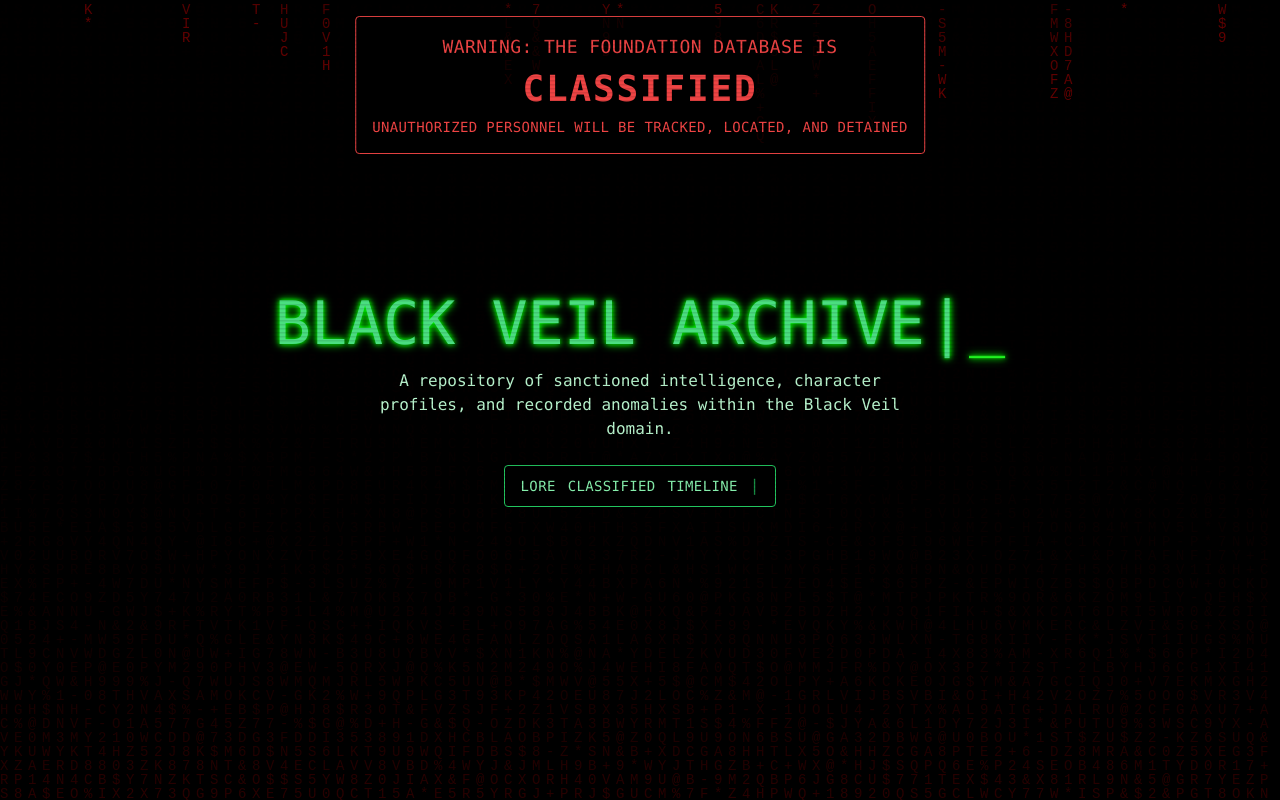
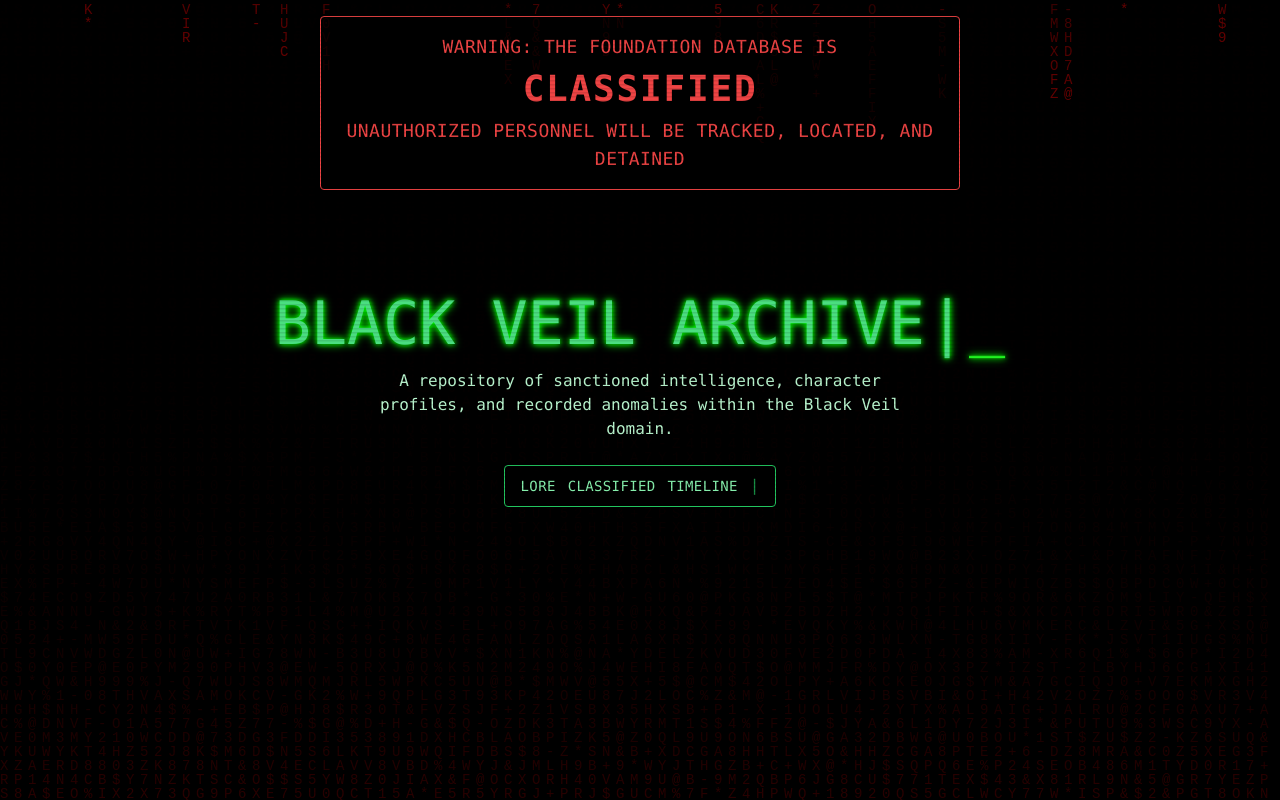
Before and after one commit to I-Am-Fox/BV-Foundation-Core, a Next.js app: page / in a window 1280 px wide. Built offline with nearby package versions, Linux system fonts and the light colour scheme.

Commit message:
Fixed deployment issues with ESLint

```diff
--- a/pages/index.tsx
+++ b/pages/index.tsx
@@ -5,39 +5,20 @@ import ConsoleTitle from '../components/ConsoleTitle';
 const Home: React.FC = () => {
   return (
     <div className="relative min-h-screen bg-black text-white overflow-hidden scanlines">
-            <header
-                aria-label='Warning: classified database'
-                className='
-    absolute
-    top-0
-    left-1/2
-    transform
-    -translate-x-1/2
-    mt-4
-    p-4
-    border
-    border-red-500
-    bg-black/80
-    text-center
-    z-20
-    rounded
-    shadow-lg
-  '
-            >
-                <h1 className='text-red-500 text-sm md:text-lg uppercase tracking-wide'>
-                    WARNING: THE FOUNDATION
-                    DATABASE IS
-                </h1>
-                <h2 className='text-red-500 text-2xl md:text-4xl font-bold uppercase tracking-wider mt-2'>
+      <header className="absolute top-0 left-1/2 transform -translate-x-1/2 mt-4 p-4 border border-red-500 bg-black/80 text-center z-20 rounded shadow-lg">
+        <p className="text-red-500 text-sm md:text-lg uppercase tracking-wide">
+          WARNING: THE FOUNDATION DATABASE IS
+        </p>
+        <p className="text-red-500 text-2xl md:text-4xl font-bold uppercase tracking-wider mt-2">
           CLASSIFIED
-                </h2>
-                <p className='text-red-500 text-xs md:text-sm uppercase tracking-wide mt-2'>
-                    Unauthorized personnel will be tracked,
-                    located, and detained
+        </p>
+        <p className="text-red-500 text-sm md:text-lg uppercase tracking-wide mt-2">
+          UNAUTHORIZED PERSONNEL WILL BE TRACKED, LOCATED, AND DETAINED
         </p>
       </header>
 
       <MatrixRain />
+
       <main className="min-h-screen w-full flex flex-col items-center justify-center px-4 py-10 text-center relative z-10">
         <ConsoleTitle
           words={['BLACK VEIL ARCHIVE', 'SANCTIONED ACCESS ONLY']}
@@ -45,10 +26,12 @@ const Home: React.FC = () => {
           pauseTime={5000}
           className="mb-4 glow terminal-caret"
         />
+
         <p className="text-sm md:text-base text-green-200 max-w-xl mb-6">
           A repository of sanctioned intelligence, character profiles, and recorded anomalies within
           the Black Veil domain.
         </p>
+
         <nav className="flex flex-wrap justify-center gap-3 px-4 py-2 border border-green-500 rounded shadow-lg bg-black/30 backdrop-blur">
           {['Lore', 'Classified', 'Timeline'].map((link) => (
             <Link key={link} href={`/${link.toLowerCase()}`}>
```
Lines whose indentation alone changed are shown as unchanged.
